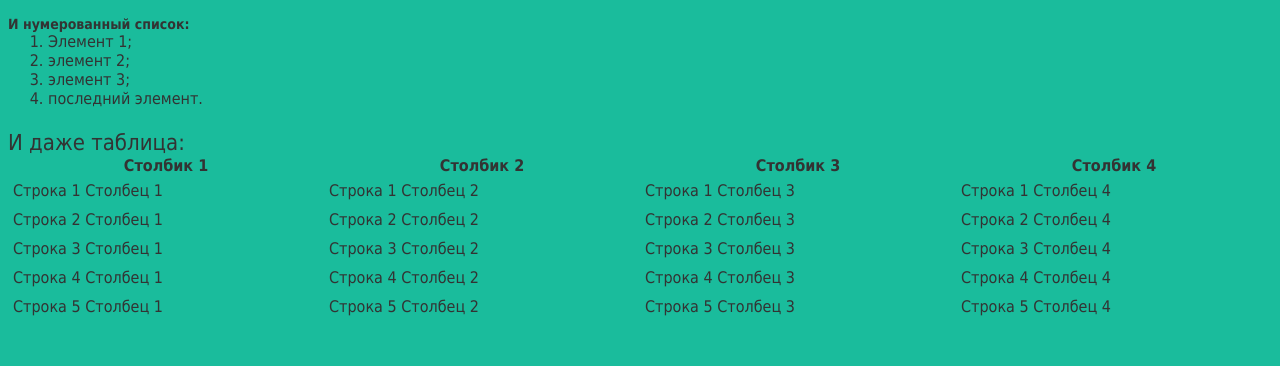
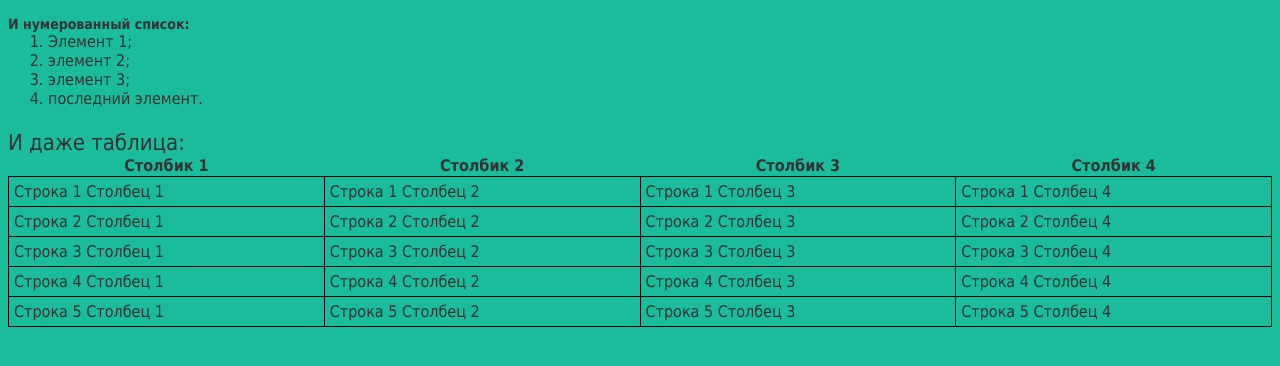
Before and after one commit to JexpertoED/Lab2, a Django app: page / in a window 1280 px wide. Shown: the part 315-681 px from the top of the page. Run offline with Django 3.2, Linux system fonts and the light colour scheme.

Commit message:
Lab3 Django

```diff
--- a/helloworld/flatpages/static/index.css
+++ b/helloworld/flatpages/static/index.css
@@ -25,5 +25,6 @@ ul, ol {
     margin: 0;
 }
 table tr td {
+    border: 1px solid black;
     padding: 5px;
 }
--- a/helloworld/helloworld/urls.py
+++ b/helloworld/helloworld/urls.py
@@ -19,5 +19,6 @@ from django.contrib import admin
 
 urlpatterns = [
     url(r'^$', views.home, name='home'),
+    url(r'^hello/', views.home, name='home'),
     url(r'^admin/', admin.site.urls),
 ]
```
Also changed, not shown: 1 other file.
